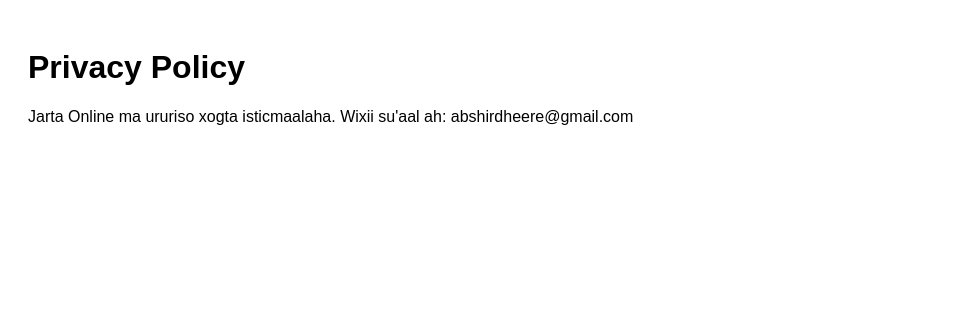
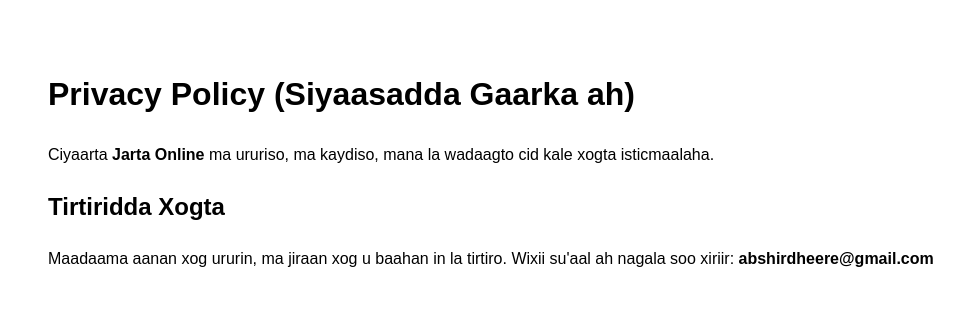
Before and after one commit to abshirdheere-design/shaxda, a website: page public/privacy.html in a window 1280 px wide. Shown: the whole page, without its empty margins (0-968 px from the left). Drawn offline with Linux system fonts and the light colour scheme.

Commit message:
Revise privacy policy and add language attributes
Updated the privacy policy to clarify data handling practices and added language support.

```diff
--- a/public/privacy.html
+++ b/public/privacy.html
@@ -1,8 +1,13 @@
 <!DOCTYPE html>
-<html>
-<head><title>Privacy - Jarta Online</title></head>
-<body style="font-family: sans-serif; padding: 20px;">
-    <h1>Privacy Policy</h1>
-    <p>Jarta Online ma ururiso xogta isticmaalaha. Wixii su'aal ah: abshirdheere@gmail.com</p>
+<html lang="so">
+<head>
+    <meta charset="UTF-8">
+    <title>Privacy Policy - Jarta Online</title>
+</head>
+<body style="font-family: Arial; padding: 40px; line-height: 1.6;">
+    <h1>Privacy Policy (Siyaasadda Gaarka ah)</h1>
+    <p>Ciyaarta <strong>Jarta Online</strong> ma ururiso, ma kaydiso, mana la wadaagto cid kale xogta isticmaalaha.</p>
+    <h2>Tirtiridda Xogta</h2>
+    <p>Maadaama aanan xog ururin, ma jiraan xog u baahan in la tirtiro. Wixii su'aal ah nagala soo xiriir: <strong>abshirdheere@gmail.com</strong></p>
 </body>
 </html>
```
